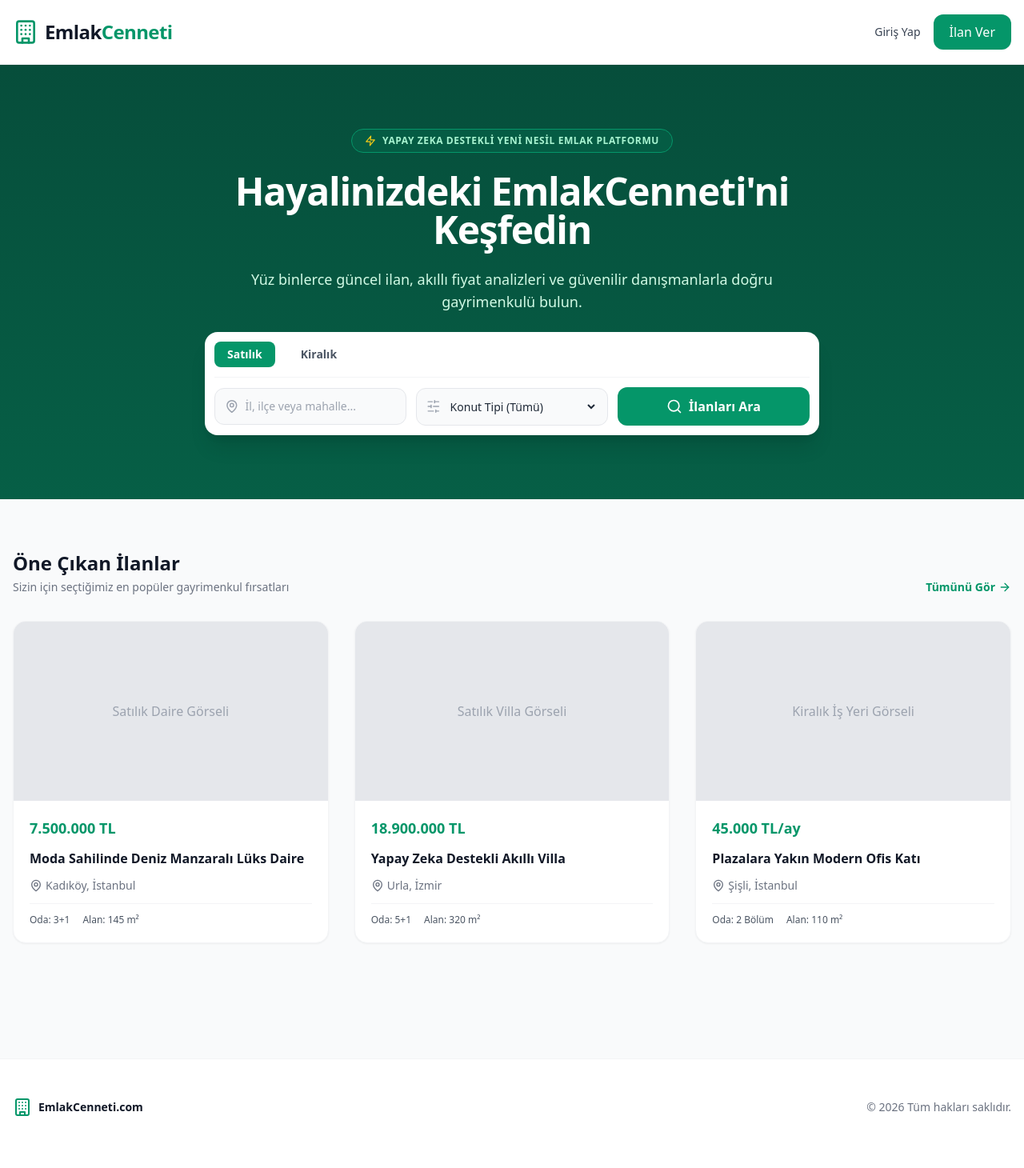
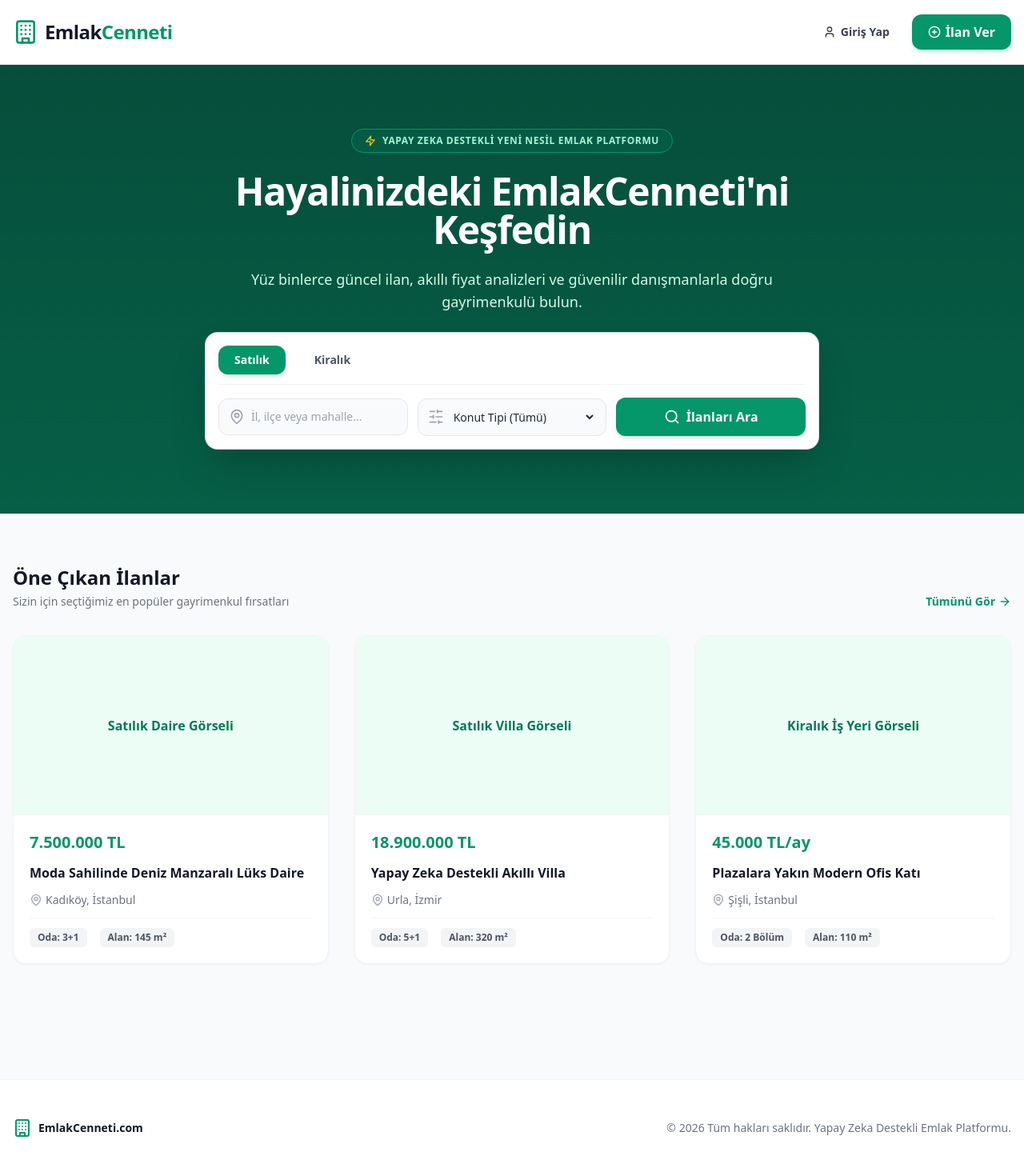
Before and after one commit to Stemcellss/emlakcenneti, a Next.js app: page / in a window 1280 px wide. Shown: the top 1460 px of the page at 80% size. Built offline with nearby package versions, Linux system fonts and the light colour scheme.

Commit message:
Enhance property search and UI components
Added new state variables for location and property type, updated search functionality, and improved UI elements including buttons and modals.

```diff
--- a/app/page.tsx
+++ b/app/page.tsx
@@ -1,9 +1,16 @@
 'use client';
 import { useState } from 'react';
-import { Search, Building, MapPin, SlidersHorizontal, ArrowRight, Zap } from 'lucide-react';
+import { Search, Building, MapPin, SlidersHorizontal, ArrowRight, Zap, CheckCircle2, X, User, PlusCircle } from 'lucide-react';
 
 export default function Page() {
   const [searchType, setSearchType] = useState('satilik');
+  const [location, setLocation] = useState('');
+  const [propertyType, setPropertyType] = useState('Tümü');
+  const [searchResult, setSearchResult] = useState<string | null>(null);
+
+  // Modal durumları
+  const [showLoginModal, setShowLoginModal] = useState(false);
+  const [showAdModal, setShowAdModal] = useState(false);
 
   const featuredProperties = [
     { id: 1, title: 'Moda Sahilinde Deniz Manzaralı Lüks Daire', price: '7.500.000 TL', location: 'Kadıköy, İstanbul', rooms: '3+1', sqm: '145 m²', type: 'Satılık Daire' },
@@ -11,78 +18,118 @@ export default function Page() {
     { id: 3, title: 'Plazalara Yakın Modern Ofis Katı', price: '45.000 TL/ay', location: 'Şişli, İstanbul', rooms: '2 Bölüm', sqm: '110 m²', type: 'Kiralık İş Yeri' }
   ];
 
+  const handleSearch = () => {
+    setSearchResult(`"${location || 'Tüm Konumlar'}" için ${searchType === 'satilik' ? 'Satılık' : 'Kiralık'} (${propertyType}) ilanları filtreleniyor...`);
+  };
+
   return (
-    <main className="min-h-screen bg-gray-50 text-gray-800">
-      <header className="bg-white border-b border-gray-100 sticky top-0 z-50">
+    <main className="min-h-screen bg-gray-50 text-gray-800 relative">
+      {/* Üst Menü */}
+      <header className="bg-white border-b border-gray-100 sticky top-0 z-50 shadow-sm">
         <div className="max-w-7xl mx-auto px-4 h-20 flex items-center justify-between">
           <div className="flex items-center space-x-2">
             <Building className="w-8 h-8 text-emerald-600" />
             <span className="text-2xl font-black tracking-tight text-gray-900">Emlak<span className="text-emerald-600">Cenneti</span></span>
           </div>
           <div className="flex items-center space-x-4">
-            <button className="text-sm font-medium text-gray-700 hover:text-emerald-600">Giriş Yap</button>
-            <button className="bg-emerald-600 text-white px-5 py-2.5 rounded-xl font-medium hover:bg-emerald-700 transition shadow-sm">İlan Ver</button>
+            <button
+              onClick={() => setShowLoginModal(true)}
+              className="flex items-center gap-1.5 text-sm font-semibold text-gray-700 hover:text-emerald-600 transition px-3 py-2 rounded-xl hover:bg-gray-50"
+            >
+              <User className="w-4 h-4" /> Giriş Yap
+            </button>
+            <button
+              onClick={() => setShowAdModal(true)}
+              className="flex items-center gap-1.5 bg-emerald-600 text-white px-5 py-2.5 rounded-xl font-semibold hover:bg-emerald-700 transition shadow-md shadow-emerald-600/20"
+            >
+              <PlusCircle className="w-4 h-4" /> İlan Ver
+            </button>
           </div>
         </div>
       </header>
 
+      {/* Hero / Arama Alanı */}
       <section className="bg-gradient-to-b from-emerald-900 to-emerald-800 text-white py-20 px-4">
         <div className="max-w-4xl mx-auto text-center space-y-6">
-          <div className="inline-flex items-center gap-2 bg-emerald-800/80 border border-emerald-600 px-4 py-1.5 rounded-full text-xs font-semibold uppercase tracking-wider text-emerald-200">
+          <div className="inline-flex items-center gap-2 bg-emerald-800/80 border border-emerald-600 px-4 py-1.5 rounded-full text-xs font-semibold uppercase tracking-wider text-emerald-200 shadow-inner">
             <Zap className="w-3.5 h-3.5 text-yellow-400" /> Yapay Zeka Destekli Yeni Nesil Emlak Platformu
           </div>
           <h1 className="text-4xl md:text-5xl font-extrabold tracking-tight">Hayalinizdeki EmlakCenneti'ni Keşfedin</h1>
           <p className="text-emerald-100 text-base md:text-lg max-w-2xl mx-auto">Yüz binlerce güncel ilan, akıllı fiyat analizleri ve güvenilir danışmanlarla doğru gayrimenkulü bulun.</p>
 
-          <div className="bg-white p-3 rounded-2xl shadow-xl text-gray-800 mt-8 max-w-3xl mx-auto">
-            <div className="flex border-b border-gray-100 pb-3 mb-3 gap-4 text-sm font-semibold">
-              <button onClick={() => setSearchType('satilik')} className={`px-4 py-1.5 rounded-lg transition ${searchType === 'satilik' ? 'bg-emerald-600 text-white' : 'text-gray-600 hover:bg-gray-100'}`}>Satılık</button>
-              <button onClick={() => setSearchType('kiralik')} className={`px-4 py-1.5 rounded-lg transition ${searchType === 'kiralik' ? 'bg-emerald-600 text-white' : 'text-gray-600 hover:bg-gray-100'}`}>Kiralık</button>
+          <div className="bg-white p-4 rounded-2xl shadow-2xl text-gray-800 mt-8 max-w-3xl mx-auto border border-emerald-700/20">
+            <div className="flex border-b border-gray-100 pb-3 mb-4 gap-4 text-sm font-semibold">
+              <button onClick={() => setSearchType('satilik')} className={`px-5 py-2 rounded-xl transition ${searchType === 'satilik' ? 'bg-emerald-600 text-white shadow-md' : 'text-gray-600 hover:bg-gray-100'}`}>Satılık</button>
+              <button onClick={() => setSearchType('kiralik')} className={`px-5 py-2 rounded-xl transition ${searchType === 'kiralik' ? 'bg-emerald-600 text-white shadow-md' : 'text-gray-600 hover:bg-gray-100'}`}>Kiralık</button>
             </div>
             <div className="grid grid-cols-1 md:grid-cols-3 gap-3 items-center">
               <div className="flex items-center bg-gray-50 border border-gray-200 px-3 py-3 rounded-xl">
-                <MapPin className="w-5 h-5 text-gray-400 mr-2" />
-                <input type="text" placeholder="İl, ilçe veya mahalle..." className="bg-transparent w-full focus:outline-none text-sm" />
+                <MapPin className="w-5 h-5 text-gray-400 mr-2 flex-shrink-0" />
+                <input
+                  type="text"
+                  placeholder="İl, ilçe veya mahalle..."
+                  value={location}
+                  onChange={(e) => setLocation(e.target.value)}
+                  className="bg-transparent w-full focus:outline-none text-sm"
+                />
               </div>
               <div className="flex items-center bg-gray-50 border border-gray-200 px-3 py-3 rounded-xl">
-                <SlidersHorizontal className="w-5 h-5 text-gray-400 mr-2" />
-                <select className="bg-transparent w-full focus:outline-none text-sm">
-                  <option>Konut Tipi (Tümü)</option>
-                  <option>Daire</option>
-                  <option>Villa</option>
-                  <option>Arsa</option>
+                <SlidersHorizontal className="w-5 h-5 text-gray-400 mr-2 flex-shrink-0" />
+                <select
+                  value={propertyType}
+                  onChange={(e) => setPropertyType(e.target.value)}
+                  className="bg-transparent w-full focus:outline-none text-sm cursor-pointer"
+                >
+                  <option value="Tümü">Konut Tipi (Tümü)</option>
+                  <option value="Daire">Daire</option>
+                  <option value="Villa">Villa</option>
+                  <option value="Arsa">Arsa</option>
                 </select>
               </div>
-              <button className="bg-emerald-600 text-white h-full py-3 rounded-xl font-semibold flex items-center justify-center gap-2 hover:bg-emerald-700 transition">
+              <button
+                onClick={handleSearch}
+                className="bg-emerald-600 text-white h-full py-3 rounded-xl font-semibold flex items-center justify-center gap-2 hover:bg-emerald-700 transition shadow-md"
+              >
                 <Search className="w-5 h-5" /> İlanları Ara
               </button>
             </div>
+            {searchResult && (
+              <div className="mt-4 p-3 bg-emerald-50 border border-emerald-200 text-emerald-800 rounded-xl text-sm font-medium flex items-center gap-2">
+                <CheckCircle2 className="w-5 h-5 text-emerald-600 flex-shrink-0" />
+                {searchResult}
+              </div>
+            )}
           </div>
         </div>
       </section>
 
+      {/* Öne Çıkan İlanlar */}
       <section className="max-w-7xl mx-auto px-4 py-16">
         <div className="flex justify-between items-end mb-8">
           <div>
             <h2 className="text-2xl font-bold text-gray-900">Öne Çıkan İlanlar</h2>
             <p className="text-sm text-gray-500 mt-1">Sizin için seçtiğimiz en popüler gayrimenkul fırsatları</p>
           </div>
-          <button className="text-emerald-600 font-semibold text-sm hover:underline flex items-center gap-1">Tümünü Gör <ArrowRight className="w-4 h-4" /></button>
+          <button onClick={() => alert('Tüm ilanlar listesine yönlendiriliyorsunuz...')} className="text-emerald-600 font-semibold text-sm hover:underline flex items-center gap-1">Tümünü Gör <ArrowRight className="w-4 h-4" /></button>
         </div>
 
         <div className="grid grid-cols-1 md:grid-cols-3 gap-8">
           {featuredProperties.map(property => (
-            <div key={property.id} className="bg-white rounded-2xl border border-gray-100 shadow-sm hover:shadow-md transition overflow-hidden group">
-              <div className="h-56 bg-gray-200 relative flex items-center justify-center text-gray-400 font-medium">
+            <div
+              key={property.id}
+              onClick={() => alert(`"${property.title}" detay sayfası açılıyor.`)}
+              className="bg-white rounded-2xl border border-gray-100 shadow-sm hover:shadow-xl transition-all duration-300 overflow-hidden group cursor-pointer"
+            >
+              <div className="h-56 bg-emerald-50 relative flex items-center justify-center text-emerald-700 font-bold text-base border-b border-gray-100 group-hover:bg-emerald-100 transition">
                 {property.type} Görseli
               </div>
               <div className="p-5 space-y-3">
-                <div className="text-emerald-600 font-bold text-lg">{property.price}</div>
-                <h3 className="font-semibold text-gray-900 group-hover:text-emerald-600 transition line-clamp-1">{property.title}</h3>
-                <p className="text-gray-500 text-sm flex items-center gap-1"><MapPin className="w-4 h-4" /> {property.location}</p>
-                <div className="flex gap-4 pt-3 border-t border-gray-100 text-xs text-gray-600 font-medium">
-                  <span>Oda: {property.rooms}</span>
-                  <span>Alan: {property.sqm}</span>
+                <div className="text-emerald-600 font-extrabold text-xl">{property.price}</div>
+                <h3 className="font-bold text-gray-900 group-hover:text-emerald-600 transition line-clamp-1">{property.title}</h3>
+                <p className="text-gray-500 text-sm flex items-center gap-1"><MapPin className="w-4 h-4 text-gray-400" /> {property.location}</p>
+                <div className="flex gap-4 pt-3 border-t border-gray-100 text-xs text-gray-600 font-semibold">
+                  <span className="bg-gray-100 px-2.5 py-1 rounded-md">Oda: {property.rooms}</span>
+                  <span className="bg-gray-100 px-2.5 py-1 rounded-md">Alan: {property.sqm}</span>
                 </div>
               </div>
             </div>
@@ -90,13 +137,78 @@ export default function Page() {
         </div>
       </section>
 
+      {/* Giriş Yap Modalı */}
+      {showLoginModal && (
+        <div className="fixed inset-0 bg-black/50 backdrop-blur-sm z-50 flex items-center justify-center p-4">
+          <div className="bg-white rounded-3xl max-w-md w-full p-6 shadow-2xl relative animate-in fade-in zoom-in duration-200">
+            <button onClick={() => setShowLoginModal(false)} className="absolute top-4 right-4 text-gray-400 hover:text-gray-600 p-2">
+              <X className="w-5 h-5" />
+            </button>
+            <div className="text-center mb-6">
+              <Building className="w-10 h-10 text-emerald-600 mx-auto mb-2" />
+              <h3 className="text-xl font-bold text-gray-900">EmlakCenneti'ne Giriş Yap</h3>
+              <p className="text-sm text-gray-500 mt-1">Hesabınıza erişin veya hızlıca üye olun</p>
+            </div>
+            <div className="space-y-4">
+              <div>
+                <label className="block text-xs font-semibold text-gray-600 mb-1">E-posta Adresi</label>
+                <input type="email" placeholder="ornek@mail.com" className="w-full bg-gray-50 border border-gray-200 px-4 py-3 rounded-xl text-sm focus:outline-none focus:border-emerald-600" />
+              </div>
+              <div>
+                <label className="block text-xs font-semibold text-gray-600 mb-1">Şifre</label>
+                <input type="password" placeholder="••••••••" className="w-full bg-gray-50 border border-gray-200 px-4 py-3 rounded-xl text-sm focus:outline-none focus:border-emerald-600" />
+              </div>
+              <button onClick={() => { alert('Giriş yapıldı!'); setShowLoginModal(false); }} className="w-full bg-emerald-600 text-white py-3 rounded-xl font-semibold hover:bg-emerald-700 transition shadow-md">
+                Giriş Yap
+              </button>
+            </div>
+          </div>
+        </div>
+      )}
+
+      {/* İlan Ver Modalı */}
+      {showAdModal && (
+        <div className="fixed inset-0 bg-black/50 backdrop-blur-sm z-50 flex items-center justify-center p-4">
+          <div className="bg-white rounded-3xl max-w-lg w-full p-6 shadow-2xl relative animate-in fade-in zoom-in duration-200">
+            <button onClick={() => setShowAdModal(false)} className="absolute top-4 right-4 text-gray-400 hover:text-gray-600 p-2">
+              <X className="w-5 h-5" />
+            </button>
+            <div className="text-center mb-6">
+              <PlusCircle className="w-10 h-10 text-emerald-600 mx-auto mb-2" />
+              <h3 className="text-xl font-bold text-gray-900">Hızlı İlan Ver</h3>
+              <p className="text-sm text-gray-500 mt-1">Gayrimenkul bilgilerinizi girerek hemen yayınlayın</p>
+            </div>
+            <div className="space-y-4">
+              <div>
+                <label className="block text-xs font-semibold text-gray-600 mb-1">İlan Başlığı</label>
+                <input type="text" placeholder="Örn: Sahibinden Satılık Lüks Daire" className="w-full bg-gray-50 border border-gray-200 px-4 py-3 rounded-xl text-sm focus:outline-none focus:border-emerald-600" />
+              </div>
+              <div className="grid grid-cols-2 gap-3">
+                <div>
+                  <label className="block text-xs font-semibold text-gray-600 mb-1">Fiyat (TL)</label>
+                  <input type="text" placeholder="5.000.000" className="w-full bg-gray-50 border border-gray-200 px-4 py-3 rounded-xl text-sm focus:outline-none focus:border-emerald-600" />
+                </div>
+                <div>
+                  <label className="block text-xs font-semibold text-gray-600 mb-1">Konum</label>
+                  <input type="text" placeholder="İstanbul, Kadıköy" className="w-full bg-gray-50 border border-gray-200 px-4 py-3 rounded-xl text-sm focus:outline-none focus:border-emerald-600" />
+                </div>
+              </div>
+              <button onClick={() => { alert('İlan başarıyla oluşturuldu!'); setShowAdModal(false); }} className="w-full bg-emerald-600 text-white py-3 rounded-xl font-semibold hover:bg-emerald-700 transition shadow-md">
+                İlanı Yayınla
+              </button>
+            </div>
+          </div>
+        </div>
+      )}
+
+      {/* Footer */}
       <footer className="bg-white border-t border-gray-100 py-12 mt-20 text-center text-sm text-gray-500">
         <div className="max-w-7xl mx-auto px-4 flex flex-col md:flex-row justify-between items-center gap-4">
           <div className="flex items-center space-x-2">
             <Building className="w-6 h-6 text-emerald-600" />
             <span className="font-bold text-gray-900">EmlakCenneti.com</span>
           </div>
-          <p>© 2026 Tüm hakları saklıdır.</p>
+          <p>© 2026 Tüm hakları saklıdır. Yapay Zeka Destekli Emlak Platformu.</p>
         </div>
       </footer>
     </main>
```
